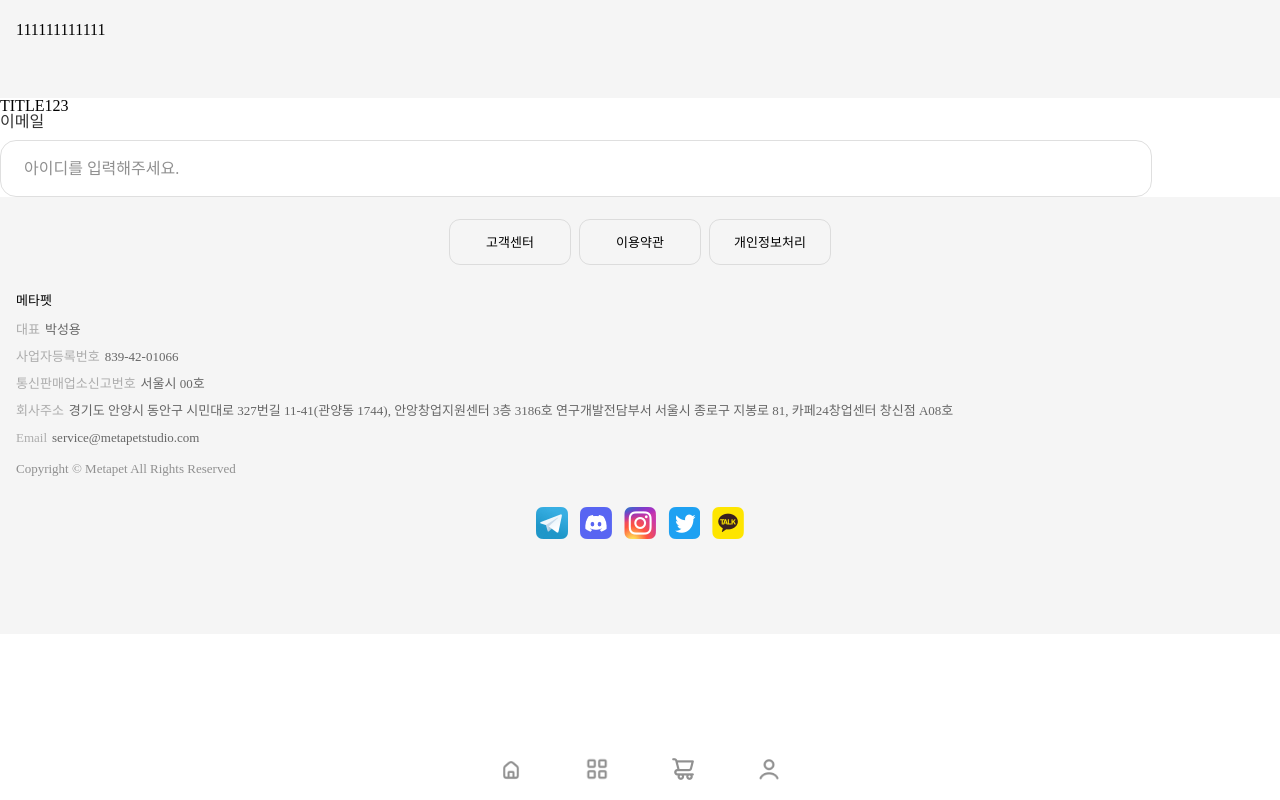
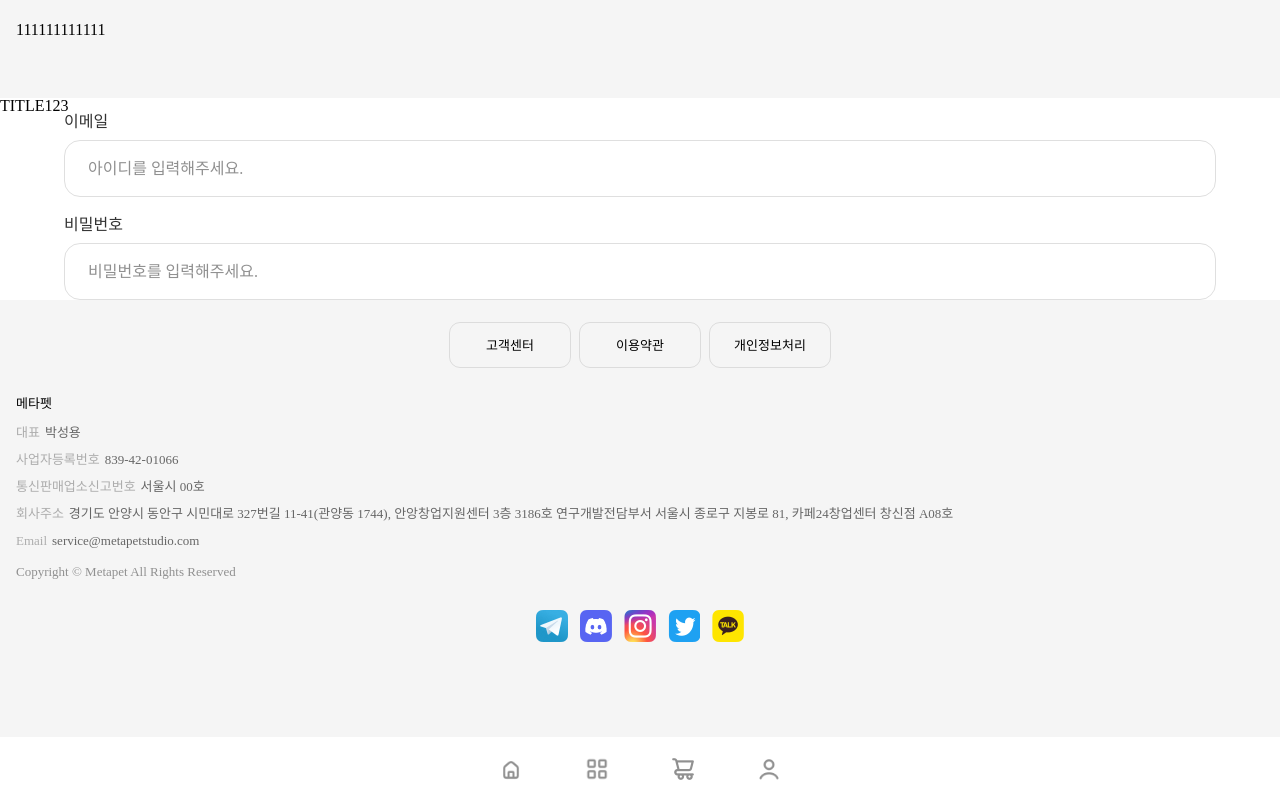
Before and after one commit to KimDongSin/metaPetShop, a React (Create React App) app: page / in a window 1280 px wide. Built offline with nearby package versions, Linux system fonts and the light colour scheme; the HTML template or start-up script is replaced by a standard one; a web font is replaced by a local one.

Commit message:
Join center정렬, FormInput labal태그 변경

```diff
--- a/src/components/form/FormInput.js
+++ b/src/components/form/FormInput.js
@@ -1,7 +1,11 @@
 import { useState } from "react";
 import styled from "styled-components";
 
-const Wrap = styled.div`
+const Wrap = styled.label`
+    display: flex;
+    flex-direction: column;
+    align-items: center;
+
   input {
     width: 90%;
     height: 57px;
@@ -25,16 +29,19 @@ const Wrap = styled.div`
   p {
     color: ${(props) => (props.isFocused ? "#33C2FF" : "#333333")};
     margin-bottom: 10px;
+    font-size: 16px;
+    width: 90%;
   }
 `;
 
-const FormInput = ({ title, type, placeholder }) => {
+const FormInput = ({ title, type, userInput, placeholder }) => {
   const [isFocused, setIsFocused] = useState(false);
 
   return (
-    <Wrap isFocused={isFocused}>
+    <Wrap for={userInput} isFocused={isFocused}>
       <p>{title}</p>
       <input
+        id={userInput}
         type={type}
         placeholder={placeholder}
         onFocus={() => setIsFocused(true)}
--- a/src/components/join/Join.js
+++ b/src/components/join/Join.js
@@ -2,15 +2,42 @@ import styled from "styled-components";
 import FormInput from "../form/FormInput";
 
 const Wrap = styled.div`
+    display: flex;
+    flex-direction: column;
+    align-items: center;
+    width: 100%;
 
-`
+    div{
+        width: 100%;
+    }
+
+  div:first-child {
+    margin-bottom: 20px;
+  }
+`;
 
 const Join = () => {
-    return(
-        <Wrap>
-            <FormInput title="이메일" type="text" placeholder="아이디를 입력해주세요." />
-        </Wrap>
-    );
-}
+  return (
+    <Wrap>
+      <div>
+        <FormInput
+          title="이메일"
+          type="text"
+          userInput="userId"
+          placeholder="아이디를 입력해주세요."
+        />
+      </div>
+
+      <div>
+        <FormInput
+          title="비밀번호"
+          type="password"
+          userInput="userPwd"
+          placeholder="비밀번호를 입력해주세요."
+        />
+      </div>
+    </Wrap>
+  );
+};
 
 export default Join;
```
